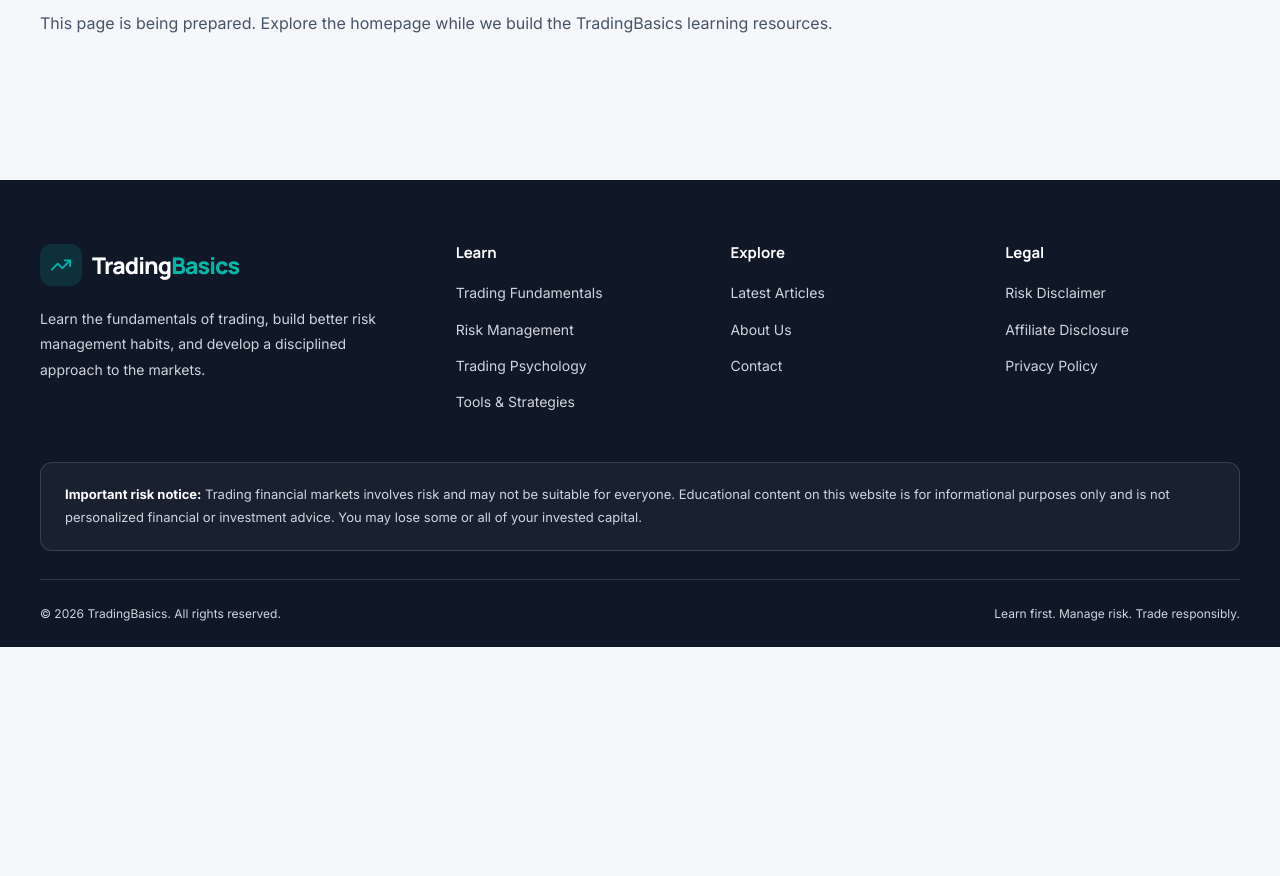
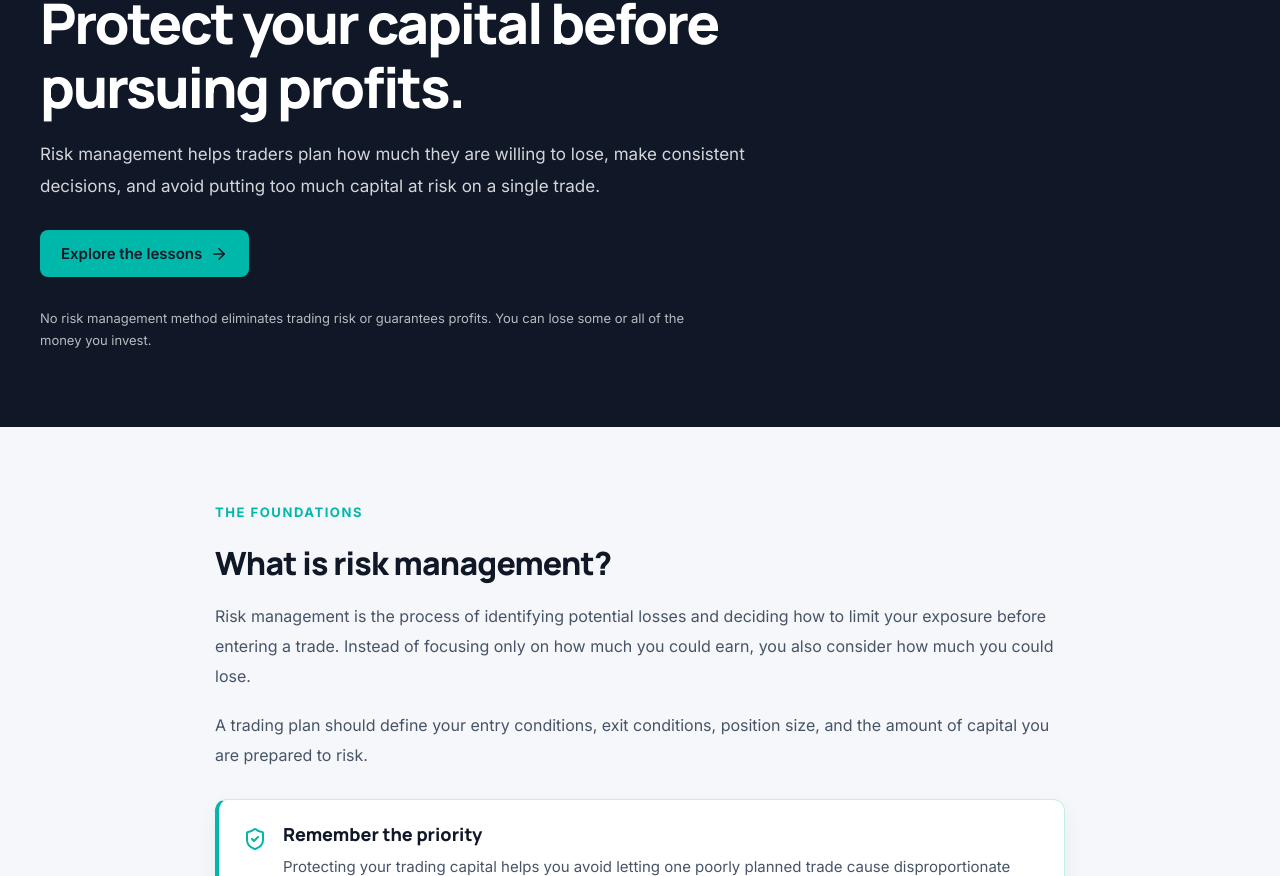
Before and after one commit to mdsahota/TradingBasics, a React (Vite) app: page /risk-management in a window 1280 px wide. Shown: the part 224-1100 px from the top of the page. Before the commit the page ends 871 px from the top, so only its background shows below. Built offline with nearby package versions, Linux system fonts and the light colour scheme.

Commit message:
Add Risk Management learning page

```diff
--- a/src/App.jsx
+++ b/src/App.jsx
@@ -17,6 +17,7 @@ import HowPricesMovePage from './pages/HowPricesMovePage'
 import OrdersTradingBasicsPage from './pages/OrdersTradingBasicsPage'
 import RiskBeforeRewardPage from './pages/RiskBeforeRewardPage'
 import TradingPsychologyPage from './pages/TradingPsychologyPage'
+import RiskManagementPage from './pages/RiskManagementPage'
 
 function HomePage() {
   return (
@@ -63,10 +64,7 @@ function App() {
         <Route path="/learn/fundamentals/orders-trading-basics/" element={<OrdersTradingBasicsPage />} />
         <Route path="/learn/fundamentals/risk-before-reward/" element={<RiskBeforeRewardPage />} />
         <Route path="/learn/fundamentals/trading-psychology/" element={<TradingPsychologyPage />} />
-        <Route
-          path="/risk-management/*"
-          element={<PlaceholderPage title="Risk Management" />}
-        />
+        <Route path="/risk-management/*"   element={<RiskManagementPage />} />
         <Route
           path="/trading-psychology/*"
           element={<PlaceholderPage title="Trading Psychology" />}
--- a/src/pages/LearnPage.jsx
+++ b/src/pages/LearnPage.jsx
@@ -35,7 +35,7 @@ const learningPaths = [
     title: 'Trading Psychology',
     description:
       'Explore emotional discipline, patience, decision-making, and ways to review your trading behaviour.',
-    href: '/trading-psychology/',
+    href: '/learn/fundamentals/trading-psychology/',
     icon: <Brain size={24} />,
   },
   {
--- /dev/null
+++ b/src/pages/RiskManagementPage.jsx
@@ -0,0 +1,210 @@
+
+import SEO from '../components/seo/SEO'
+import {
+  ShieldCheck,
+  Scale,
+  Target,
+  Calculator,
+  AlertTriangle,
+  ClipboardCheck,
+  ArrowRight,
+} from 'lucide-react'
+
+import Container from '../components/common/Container'
+import Button from '../components/common/Button'
+
+function RiskManagementPage() {
+  return (
+    <>
+      <SEO
+        title="Risk Management: Protect Your Trading Capital"
+        description="Learn trading risk management, position sizing, stop-loss orders, risk-to-reward ratios, and practical ways to manage potential losses."
+        path="/risk-management/"
+      />
+
+      <section className="fundamentals-hero">
+        <Container>
+          <span className="eyebrow">TRADING EDUCATION · RISK MANAGEMENT</span>
+
+          <h1>Protect your capital before pursuing profits.</h1>
+
+          <p>
+            Risk management helps traders plan how much they are willing to
+            lose, make consistent decisions, and avoid putting too much capital
+            at risk on a single trade.
+          </p>
+
+          <div className="fundamentals-hero__actions">
+            <Button href="#risk-management-lessons">
+              Explore the lessons <ArrowRight size={18} />
+            </Button>
+          </div>
+
+          <div className="fundamentals-hero__notice">
+            No risk management method eliminates trading risk or guarantees
+            profits. You can lose some or all of the money you invest.
+          </div>
+        </Container>
+      </section>
+
+      <section
+        className="lesson-content"
+        id="risk-management-lessons"
+      >
+        <Container>
+          <div className="lesson-content__article">
+            <span className="eyebrow">THE FOUNDATIONS</span>
+            <h2>What is risk management?</h2>
+
+            <p>
+              Risk management is the process of identifying potential losses
+              and deciding how to limit your exposure before entering a trade.
+              Instead of focusing only on how much you could earn, you also
+              consider how much you could lose.
+            </p>
+
+            <p>
+              A trading plan should define your entry conditions, exit
+              conditions, position size, and the amount of capital you are
+              prepared to risk.
+            </p>
+
+            <div className="lesson-content__callout">
+              <ShieldCheck size={24} />
+              <div>
+                <h3>Remember the priority</h3>
+                <p>
+                  Protecting your trading capital helps you avoid letting one
+                  poorly planned trade cause disproportionate damage to your
+                  account.
+                </p>
+              </div>
+            </div>
+          </div>
+
+          <div className="markets-lesson-grid">
+            <article className="markets-lesson-card">
+              <div className="markets-lesson-card__icon">
+                <Calculator size={24} />
+              </div>
+              <h3>1. Position sizing</h3>
+              <p>
+                Decide how many shares, contracts, or units to trade based on
+                your account size, entry price, and planned exit.
+              </p>
+            </article>
+
+            <article className="markets-lesson-card">
+              <div className="markets-lesson-card__icon">
+                <Target size={24} />
+              </div>
+              <h3>2. Stop-loss orders</h3>
+              <p>
+                Learn how stop-loss orders can help manage a planned exit.
+                Execution prices may differ from the stop price, especially
+                in fast-moving or illiquid markets.
+              </p>
+            </article>
+
+            <article className="markets-lesson-card">
+              <div className="markets-lesson-card__icon">
+                <Scale size={24} />
+              </div>
+              <h3>3. Risk-to-reward ratio</h3>
+              <p>
+                Compare your planned potential loss with your planned potential
+                gain before deciding whether a trade fits your strategy.
+              </p>
+            </article>
+
+            <article className="markets-lesson-card">
+              <div className="markets-lesson-card__icon">
+                <AlertTriangle size={24} />
+              </div>
+              <h3>4. Understand leverage</h3>
+              <p>
+                Borrowed exposure can magnify losses as well as gains. Understand
+                margin requirements and the possibility of losing more than
+                you initially expect.
+              </p>
+            </article>
+
+            <article className="markets-lesson-card">
+              <div className="markets-lesson-card__icon">
+                <ClipboardCheck size={24} />
+              </div>
+              <h3>5. Trading rules</h3>
+              <p>
+                Set clear limits for trade size, daily losses, and the
+                conditions under which you will stop trading and review
+                your decisions.
+              </p>
+            </article>
+          </div>
+
+          <div className="lesson-content__article">
+            <h2>A simple position-sizing example</h2>
+
+            <p>
+              Imagine a hypothetical trading account of $5,000. A trader
+              chooses to risk 1% of the account on one trade.
+            </p>
+
+            <div className="lesson-content__callout">
+              <Calculator size={24} />
+              <div>
+                <h3>Calculate the planned risk</h3>
+                <p>
+                  Account balance: $5,000
+                  <br />
+                  Planned risk: 1%
+                  <br />
+                  Maximum planned loss: $50
+                </p>
+                <p>
+                  If the entry price is $25 and the planned stop price is
+                  $24, the difference is $1 per share. A position of 50 shares
+                  represents $50 of planned price risk, excluding fees and
+                  slippage.
+                </p>
+              </div>
+            </div>
+
+            <p>
+              This is an educational example, not a recommendation to risk 1%
+              on every trade. A stop-loss does not guarantee that the final
+              loss will stay within the planned amount.
+            </p>
+          </div>
+
+          <div className="lesson-content__article">
+            <h2>Build a risk management checklist</h2>
+
+            <ul>
+              <li>Know why you are entering the trade.</li>
+              <li>Define your exit before entering.</li>
+              <li>Calculate your position size and planned loss.</li>
+              <li>Consider fees, slippage, leverage, and market volatility.</li>
+              <li>Avoid risking money you cannot afford to lose.</li>
+              <li>Review your results and follow your trading plan.</li>
+            </ul>
+          </div>
+
+          <div className="lesson-content__next">
+            <h2>Continue learning</h2>
+            <p>
+              Risk management works best alongside market knowledge and
+              emotional discipline.
+            </p>
+
+            <Button href="/learn/fundamentals/">
+              Return to Trading Fundamentals <ArrowRight size={18} />
+            </Button>
+          </div>
+        </Container>
+      </section>
+    </>
+  )
+}
+
+export default RiskManagementPage
```
